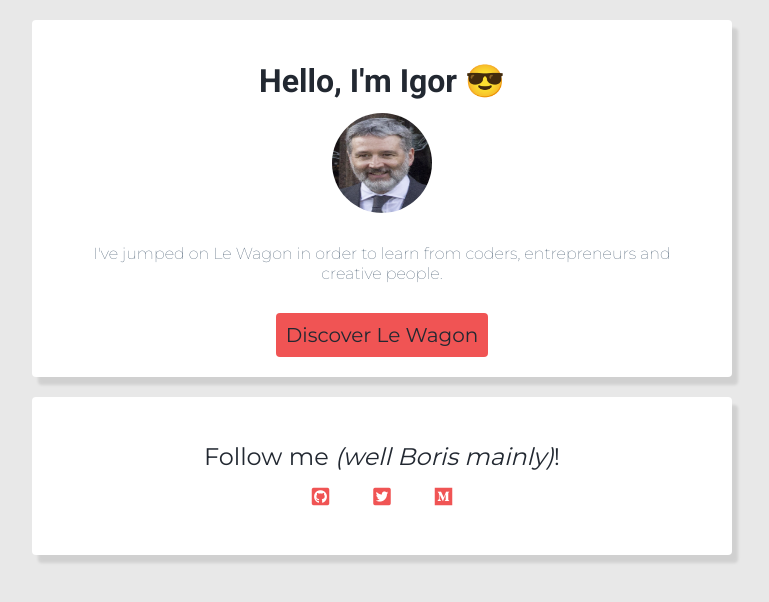
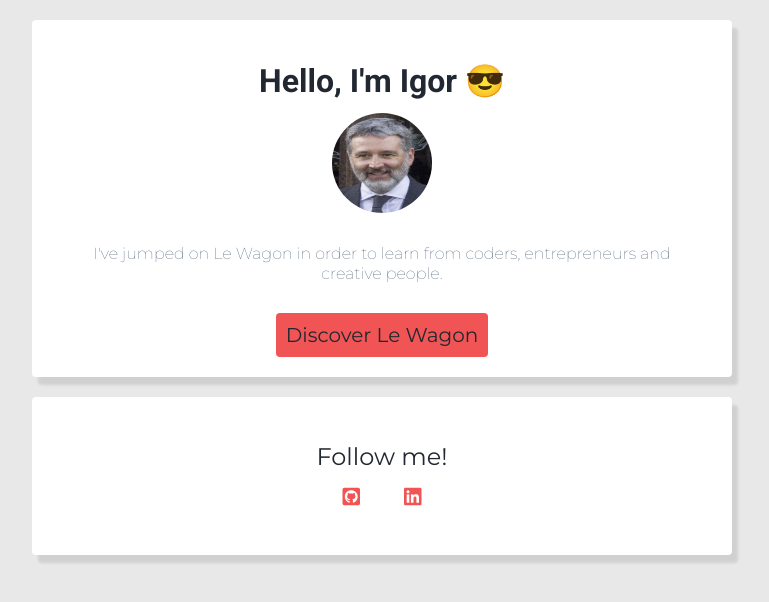
Before and after one commit to GigorHub/profile, a plain HTML site: page index.html in a window 1280 px wide. Shown: the whole page, without its empty margins (258-1027 px from the left). Drawn offline with Linux system fonts and the light colour scheme.

Commit message:
my profile page

```diff
--- a/index.html
+++ b/index.html
@@ -20,16 +20,13 @@
         <a href="https://www.lewagon.com/london" target="_blank" class="btn-red">Discover Le Wagon</a>
       </div>
       <div class="card-white text-center">
-        <h2>Follow me <em>(well Boris mainly)</em>!</h2>
+        <h2>Follow me</em>!</h2>
         <ul class="list-inline">
           <li>
             <a href="https://github.com/GigorHub" target="_blank"><i class="fab fa-github-square"></i></a>
           </li>
           <li>
-            <a href="https://twitter.com/bpapillard" target="_blank"><i class="fab fa-twitter-square"></i></a>
-          </li>
-          <li>
-            <a href="https://medium.com/@papillard" target="_blank"><i class="fab fa-medium"></i></a>
+            <a href="https://www.linkedin.com/in/igormurphy/" target="_blank"><i class="fab fa-linkedin"></i></a>
           </li>
         </ul>
       </div>
```
